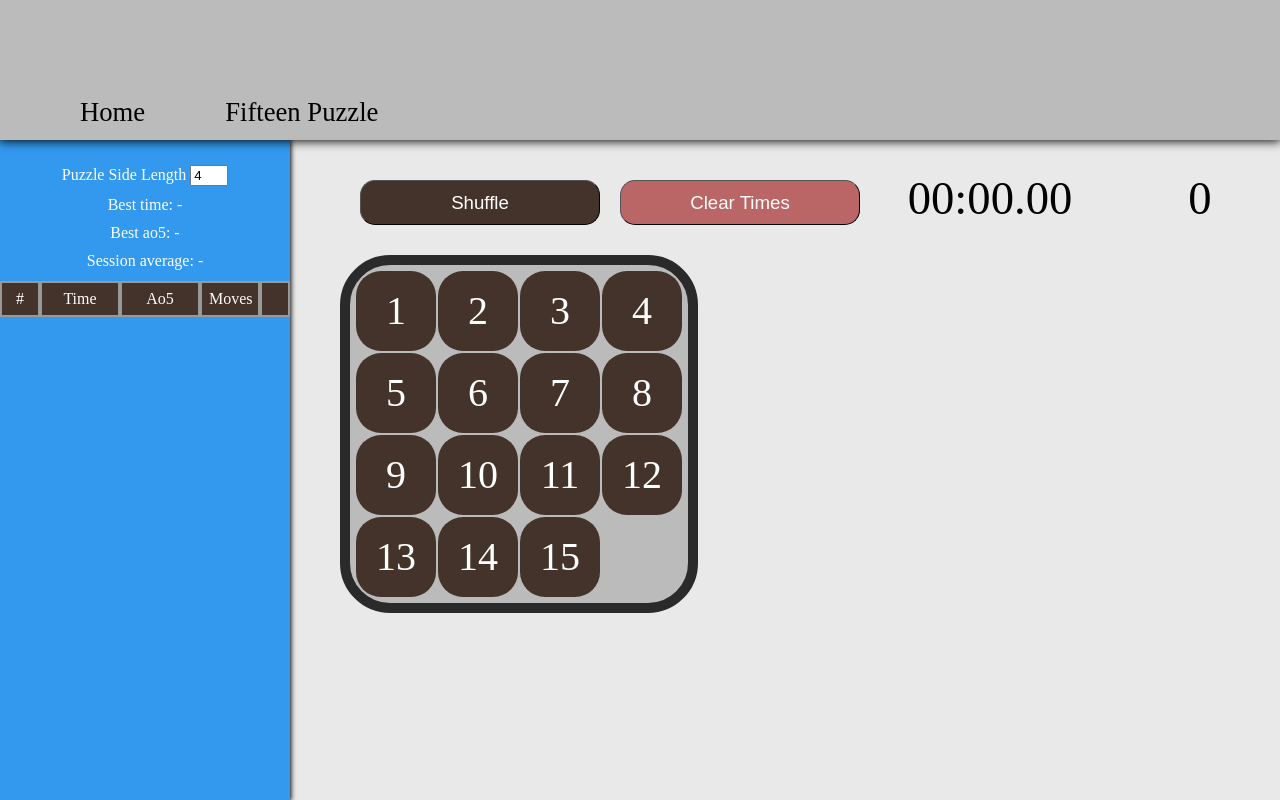
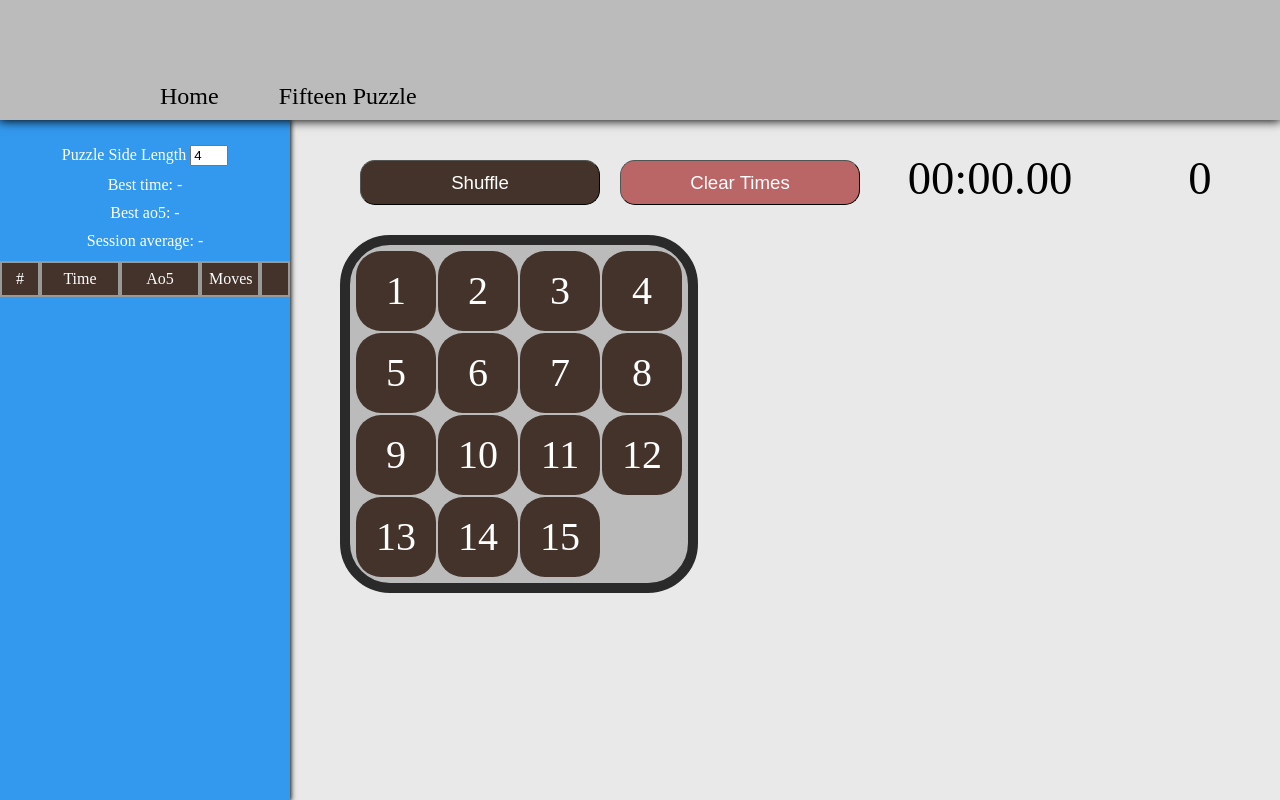
Before and after one commit to HSavich/henrysavich-website, a plain HTML site: page fifteen-puzzle.html in a window 1280 px wide. Drawn offline with Linux system fonts and the light colour scheme.

Commit message:
restyled header

```diff
--- a/fifteen-puzzle.html
+++ b/fifteen-puzzle.html
@@ -10,16 +10,12 @@
     <body style = 'background-color: #e9e9e9'>
         <button class = 'focus-draw' id = 'focus-draw'></button>
         <div class = 'header'>
-            <div class = 'header-link-box' onclick = "window.location.href = 'index.html'">
-                <div class = 'header-link'>
-                    Home
-                </div>
-            </div>
-            <div class = 'header-link-box' onclick = "window.location.href = 'fifteen-puzzle.html'">
-                <div class = 'header-link'>
-                    Fifteen Puzzle
-                </div>
-            </div>
+            <a class = 'header-link' onclick = "window.location.href = 'index.html'">
+                Home
+            </a>
+            <a class = 'header-link' onclick = "window.location.href = 'fifteen-puzzle.html'">
+                Fifteen Puzzle
+            </a>
         </div>
         <div class = 'not-header'>
             <div class = 'time-list-container' onclick = "move_custom_focus('ui')">
--- a/styles/fifteen-puzzle.css
+++ b/styles/fifteen-puzzle.css
@@ -6,7 +6,7 @@
     bottom: 0px;
     left:0px;
     right:0px;
-    top: 140px;
+    top: 120px;
     flex-direction: row;
 }
 
--- a/styles/sitewide.css
+++ b/styles/sitewide.css
@@ -7,9 +7,9 @@
     top: 0px;
     left: 0px;
     right: 0px;
-    height: 140px;
+    height: 120px;
     box-shadow: 0px 0px 10px 1px;
-    padding-left: 40px;
+    padding-left: 150px;
     z-index: 30;
 }
 
@@ -49,22 +49,15 @@
     width: 1500px;
 }
 
-.header-link-box {
-    padding-right: 40px;
-    padding-left:40px;
-    align-items: center;
-    display: flex;
-    flex-direction: column;
-    justify-content: flex-end;
+.header-link {
+    font-size: 18pt;
+    align-self: end;
+    padding: 10px;
+    cursor: pointer;
+    margin-right: 40px;
 }
 
-.header-link-box:hover {
-    box-shadow: 1px 1px 1px 1px;
-    background-color: #c6c6c6;
+.header-link:hover {
+    color: #333333;
+    transform: translateY(-3px);
 }
-
-.header-link {
-    padding-bottom: 12px;
-    font-size: 20pt;
-    font-weight: 500;
-}
```
Also changed, not shown: index.html (+6 -10 lines).
